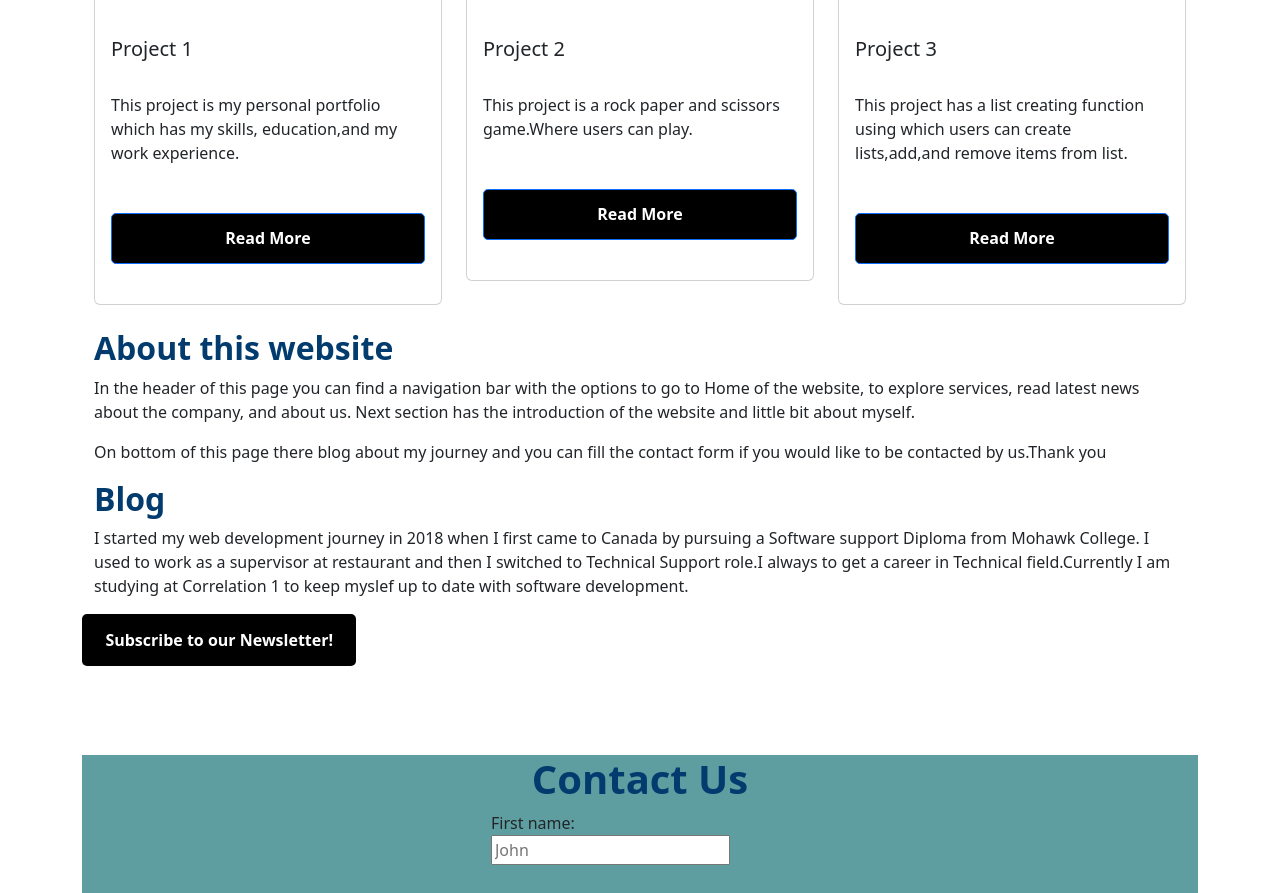
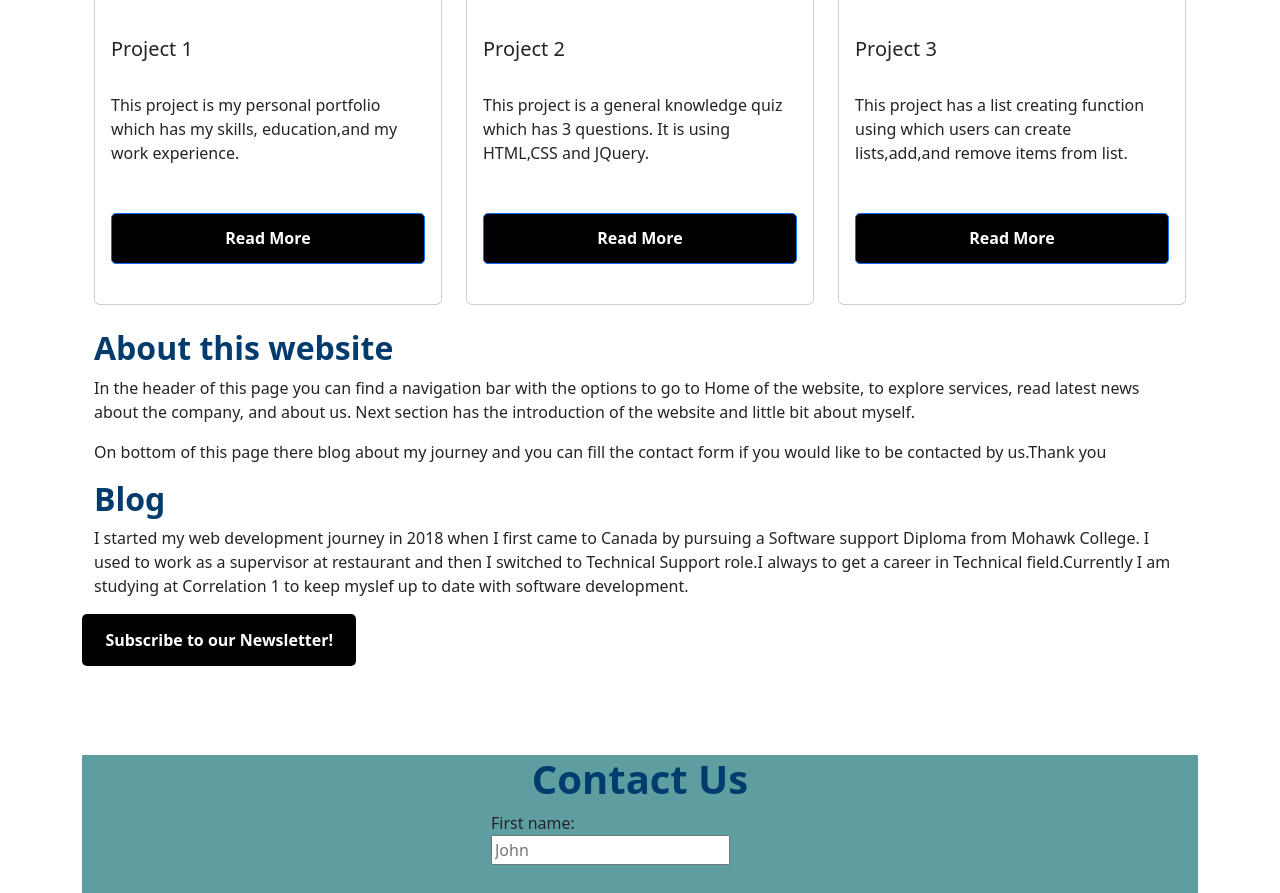
Before and after one commit to amanatla05/mywebsite.com, a plain HTML site: page index.html in a window 1280 px wide. Shown: the part 1774-2667 px from the top of the page. Drawn offline with nearby package versions, Linux system fonts and the light colour scheme.

Commit message:
Update index.html

```diff
--- a/index.html
+++ b/index.html
@@ -97,7 +97,7 @@
             <img id="img2" src="img2.jpg" class="card-img-top">
             <div class="card-body d-grid gap-2">
               <h5 class="mt-4 mb-4 card-title">Project 2</h5>
-              <p class="card-text">This project is a rock paper and scissors game.Where users can play.</p>
+              <p class="card-text">This project is a general knowledge quiz which has 3 questions. It is using HTML,CSS and JQuery.</p>
               <a href="#" type="button" class="btn btn-primary mt-4 mb-4">Read More</a>
             </div>
           </div>
```
